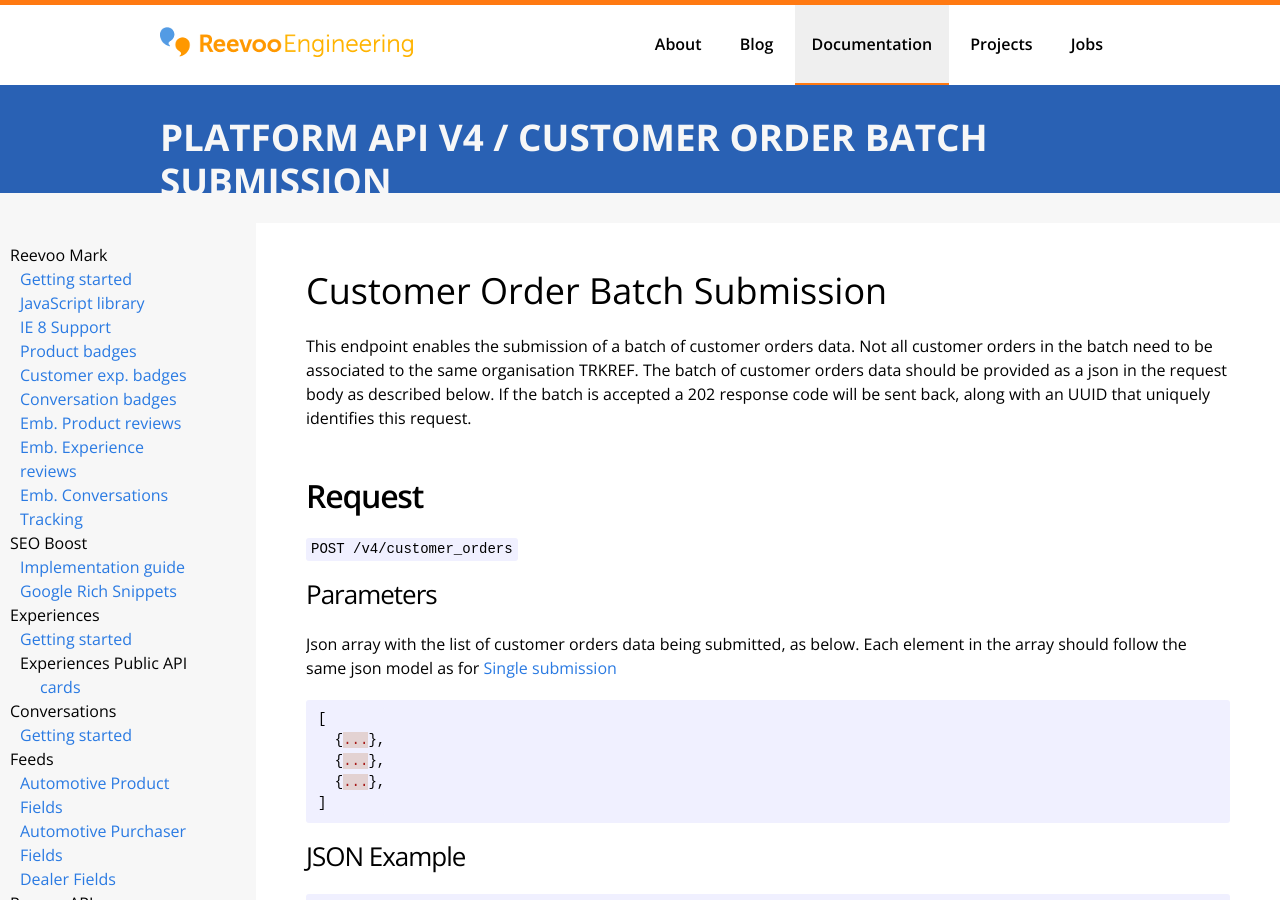
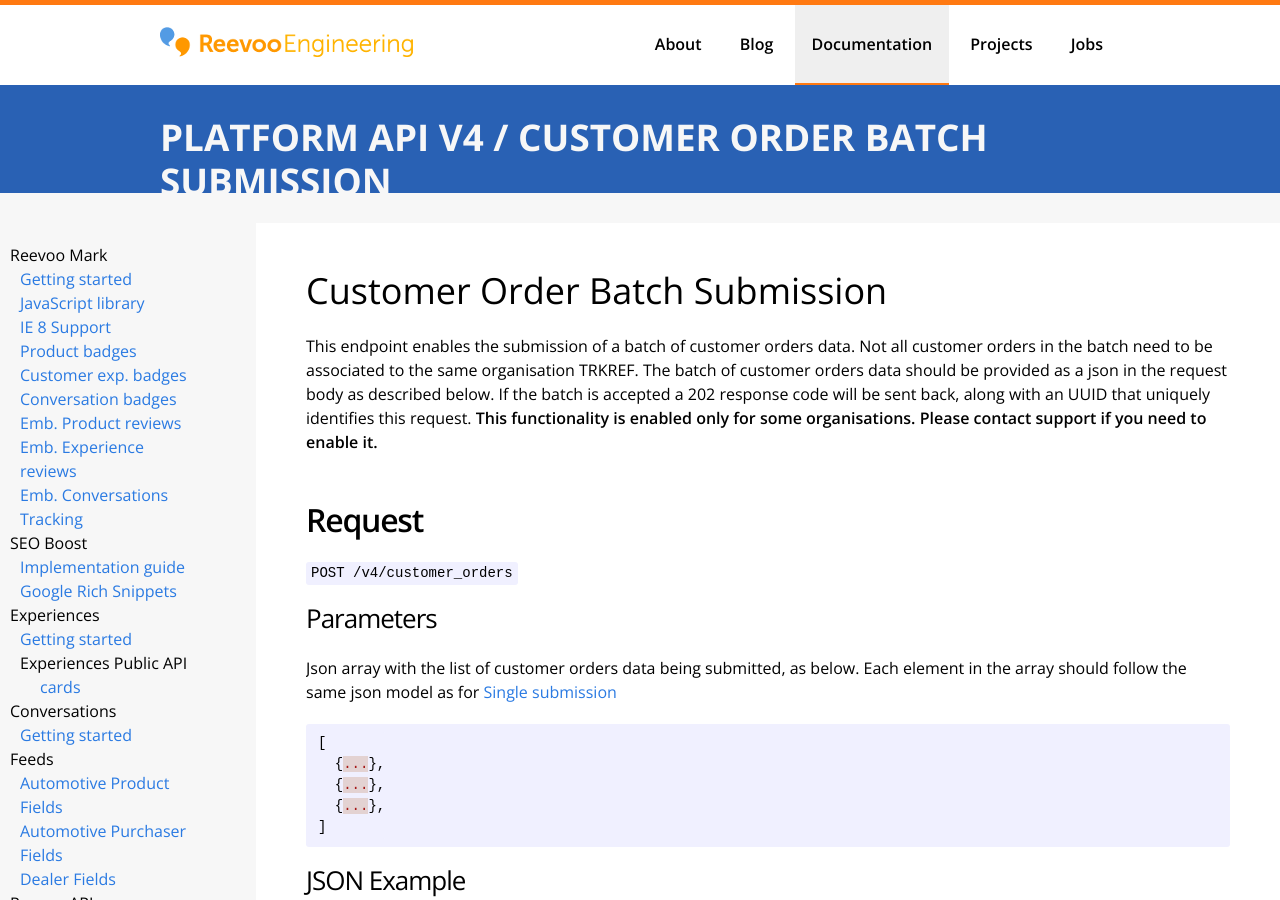
Before and after one commit to reevoo/reevoo.github.io, a Jekyll site: the page built from docs/reevooapi/customer-order/customer-order-batch-submission.markdown, in a window 1280 px wide and 900 px high. Built offline with Jekyll 4.4.1, drawn with Linux system fonts in a browser that asks for light colours.

Commit message:
Add note about customer order API
- ticket: https://reevoo.atlassian.net/browse/PROD-3437

```diff
--- a/docs/reevooapi/customer-order/customer-order-batch-submission.markdown
+++ b/docs/reevooapi/customer-order/customer-order-batch-submission.markdown
@@ -11,6 +11,7 @@
 This endpoint enables the submission of a batch of customer orders data. Not all customer orders in the batch need to be associated to the same organisation TRKREF.
 The batch of customer orders data should be provided as a json in the request body as described below.
 If the batch is accepted a 202 response code will be sent back, along with an UUID that uniquely identifies this request.
+**This functionality is enabled only for some organisations. Please contact support if you need to enable it.**
 
 ## **Request**
 
--- a/docs/reevooapi/customer-order/customer-order-single-submission.markdown
+++ b/docs/reevooapi/customer-order/customer-order-single-submission.markdown
@@ -14,6 +14,8 @@
 The customer order data should be provided as a json in the request body as described below.
 
 If the customer order is accepted a 202 response code will be sent back, along with a UUID that uniquely identifies this request.
+
+**This functionality is enabled only for some organisations. Please contact support if you need to enable it.**
 
 ## **Request**
 
```
